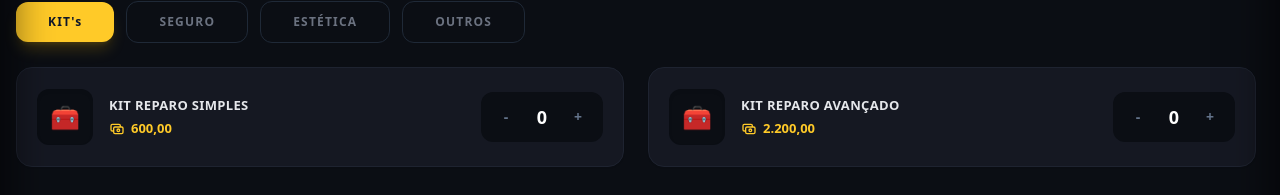
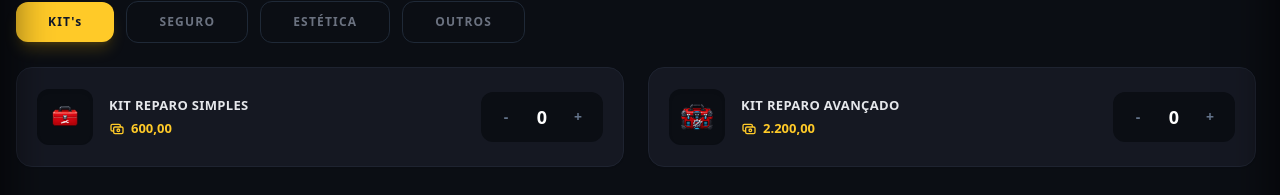
Before and after one commit to imlokdev/alta-repair-calc, a Vue app: page / in a window 1280 px wide. Shown: the part 103-298 px from the top of the page. Built offline with nearby package versions, Linux system fonts and the light colour scheme.

Commit message:
att imagens kit avançado e simples

```diff
--- a/src/components/CartSidebar.vue
+++ b/src/components/CartSidebar.vue
@@ -105,7 +105,14 @@ const onBlur = (itemId: string, event: Event) => {
         <!-- Header do Item -->
         <div class="flex justify-between items-start">
           <div class="flex items-center gap-2 pr-2 min-w-0">
-            <span class="text-lg bg-white dark:bg-[#151822] w-8 h-8 flex items-center justify-center rounded-lg shadow-sm border border-slate-100 dark:border-transparent shrink-0">{{ item.icon }}</span>
+            <span class="text-lg bg-white dark:bg-[#151822] w-8 h-8 flex items-center justify-center rounded-lg shadow-sm border border-slate-100 dark:border-transparent shrink-0 overflow-hidden">
+              <template v-if="item.icon.endsWith('.png')">
+                <img :src="item.icon" :alt="item.name" class="w-full h-full object-contain p-1" />
+              </template>
+              <template v-else>
+                {{ item.icon }}
+              </template>
+            </span>
             <span class="text-[9px] font-bold dark:text-gray-200 uppercase truncate">{{ item.outputName }}</span>
           </div>
           <button @click="emit('setQuantity', item.id, 0)" class="text-slate-400 hover:text-red-500 transition shrink-0 bg-white dark:bg-[#151822] p-1.5 rounded-lg border border-slate-100 dark:border-transparent shadow-sm">
--- a/src/components/MechanicsSidebar.vue
+++ b/src/components/MechanicsSidebar.vue
@@ -84,8 +84,13 @@ onBeforeUnmount(() => {
     <div class="flex-1 overflow-y-auto p-3 flex flex-col gap-2 custom-scrollbar">
       <div v-for="item in items" :key="item.id" class="flex flex-col gap-2 p-2.5 rounded-xl bg-slate-50 dark:bg-[#0b0e14] border border-slate-200 dark:border-[#1e2330] hover:border-[#ffca28] dark:hover:border-[#ffca28] transition shadow-sm">
         <div class="flex items-center gap-3">
-          <div class="w-8 h-8 flex-shrink-0 flex items-center justify-center rounded-lg bg-white dark:bg-[#151822] text-lg shadow-inner border border-slate-100 dark:border-transparent">
-            {{ item.icon }}
+          <div class="w-8 h-8 flex-shrink-0 flex items-center justify-center rounded-lg bg-white dark:bg-[#151822] text-lg shadow-inner border border-slate-100 dark:border-transparent overflow-hidden">
+            <template v-if="item.icon.endsWith('.png')">
+              <img :src="item.icon" :alt="item.name" class="w-full h-full object-contain p-1" />
+            </template>
+            <template v-else>
+              {{ item.icon }}
+            </template>
           </div>
           <div class="flex-1 min-w-0">
             <p class="text-[9px] font-bold text-slate-800 dark:text-gray-200 tracking-tight uppercase leading-tight truncate">{{ item.name }}</p>
--- a/src/components/ServiceCard.vue
+++ b/src/components/ServiceCard.vue
@@ -18,8 +18,13 @@ defineEmits<{
 
     <!-- Lado Esquerdo Blindado: min-w-[200px] e flex-1 -->
     <div class="flex items-center gap-4 flex-1 min-w-[200px]">
-      <div class="w-14 h-14 shrink-0 flex items-center justify-center rounded-xl bg-slate-100 dark:bg-[#0b0e14] text-2xl shadow-inner">
-        {{ item.icon }}
+      <div class="w-14 h-14 shrink-0 flex items-center justify-center rounded-xl bg-slate-100 dark:bg-[#0b0e14] text-2xl shadow-inner overflow-hidden">
+        <template v-if="item.icon.endsWith('.png')">
+          <img :src="item.icon" :alt="item.name" class="w-full h-full object-contain p-2" />
+        </template>
+        <template v-else>
+          {{ item.icon }}
+        </template>
       </div>
 
       <!-- O min-w-0 aqui é crucial para o truncate do texto funcionar dentro do flexbox -->
--- a/src/data/mechanics.ts
+++ b/src/data/mechanics.ts
@@ -10,8 +10,8 @@ export const mechanicsItems: MechanicItem[] = [
   { id: 'guinc_vei', name: 'GUINCHO ADICIONAL', outputName: 'Guincho Adicional', price: 250, icon: '🚚', category: 'MECÂNICA', isCera: false, isKit: false },
 
   // KIT'S
-  { id: 'kit_sim', name: 'KIT REPARO SIMPLES', outputName: 'Kit Simples', price: 600, icon: '🧰', category: 'KIT\'s', isCera: false, isKit: true },
-  { id: 'kit_ava', name: 'KIT REPARO AVANÇADO', outputName: 'Kit Avançado', price: 2200, icon: '🧰', category: 'KIT\'s', isCera: false, isKit: true },
+  { id: 'kit_sim', name: 'KIT REPARO SIMPLES', outputName: 'Kit Simples', price: 600, icon: '/kit_reparo_simples.png', category: 'KIT\'s', isCera: false, isKit: true },
+  { id: 'kit_ava', name: 'KIT REPARO AVANÇADO', outputName: 'Kit Avançado', price: 2200, icon: '/kit_reparo_avançado.png', category: 'KIT\'s', isCera: false, isKit: true },
 
   // SEGURO
   { id: 'seg_norm', name: 'MANDAR CARRO PARA O SEGURO', outputName: 'Seguro de Carro', price: 500, icon: '📄', category: 'SEGURO', isCera: false, isKit: false },
```
Also changed, not shown: public/kit_reparo_avançado.png (added), public/kit_reparo_simples.png (added).
